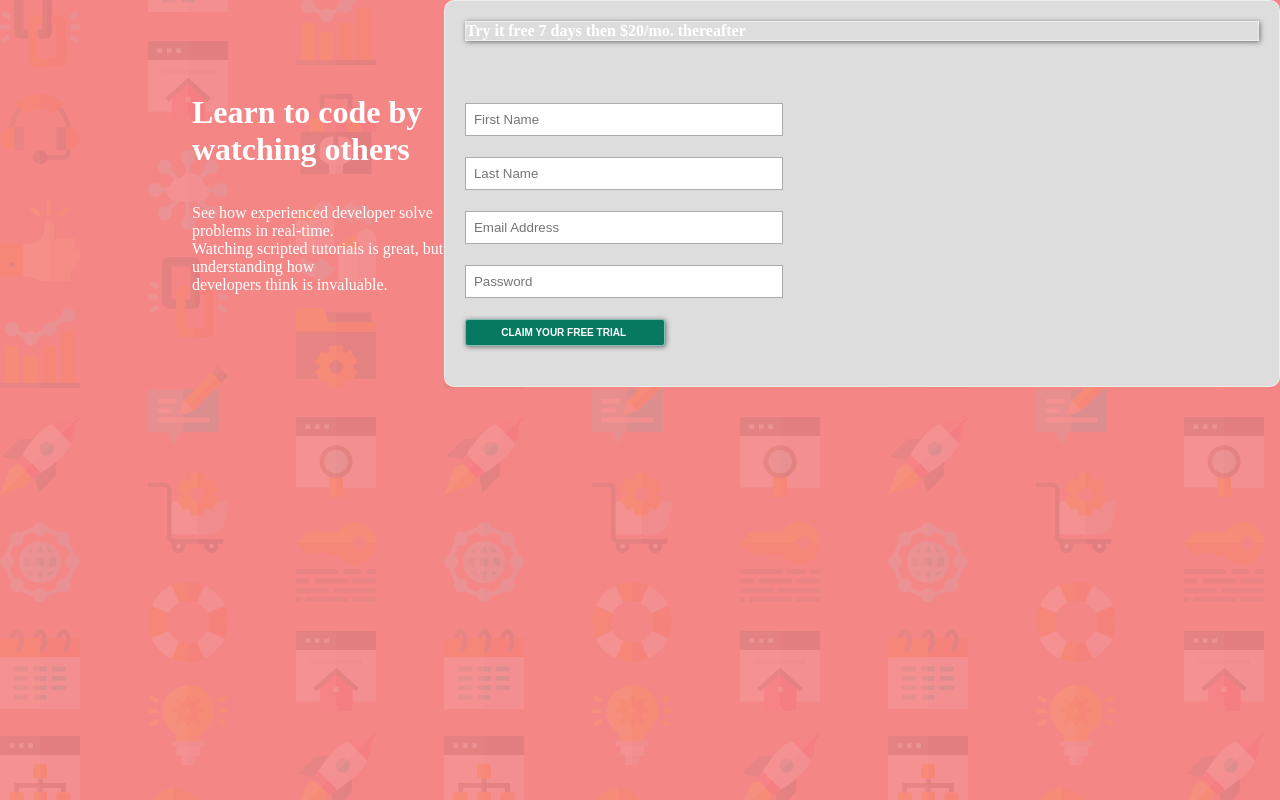
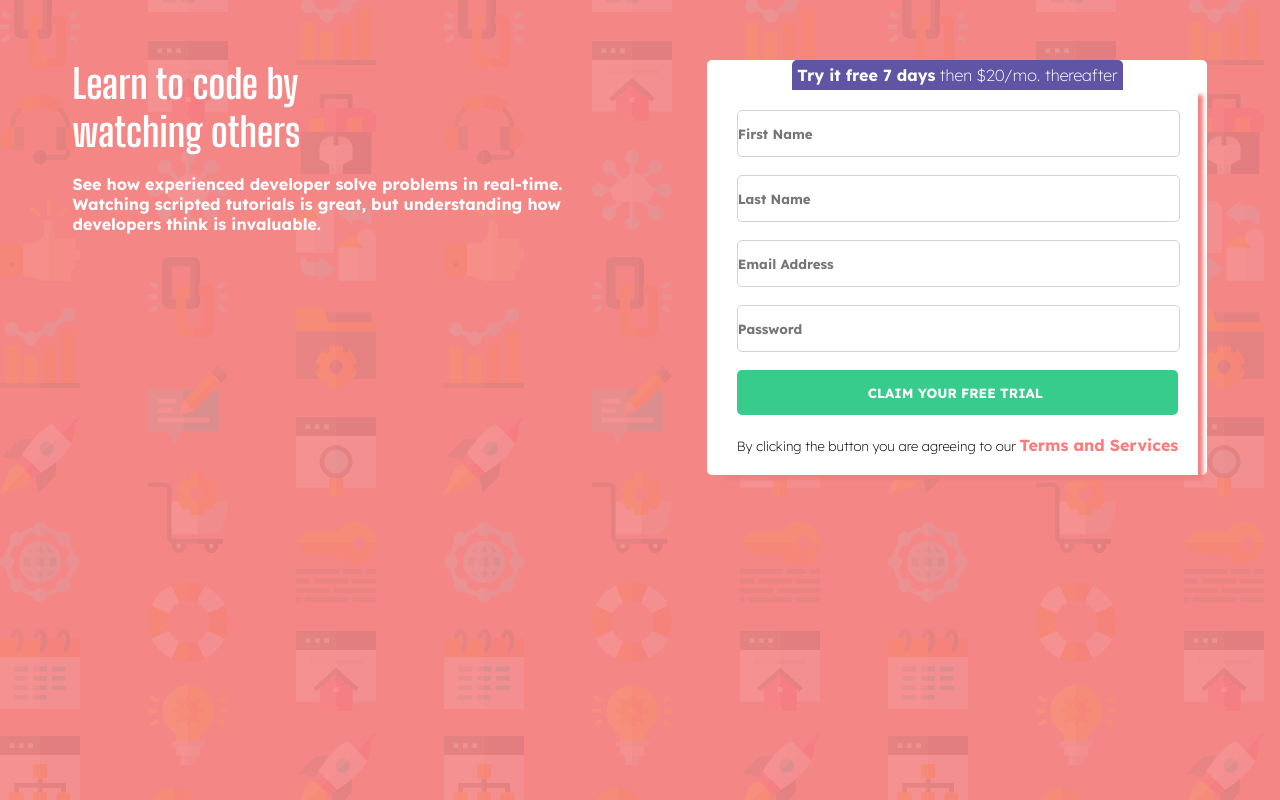
Before and after one commit to drizla01/css_demo2, a plain HTML site: page index.html in a window 1280 px wide. Drawn offline with Linux system fonts and the light colour scheme.

Commit message:
Update index.html

```diff
--- a/index.html
+++ b/index.html
@@ -4,114 +4,151 @@
     <meta charset="UTF-8" />
     <meta http-equiv="X-UA-Compatible" content="IE=edge" />
     <meta name="viewport" content="width=device-width, initial-scale=1.0" />
+    <link rel="stylesheet" href="style.css">
+    <link rel="preconnect" href="https://fonts.googleapis.com">
+    <link rel="preconnect" href="https://fonts.gstatic.com" crossorigin>
+    <link href="https://fonts.googleapis.com/css2?family=Big+Shoulders+Display:wght@700&family=Lexend+Deca:wght@200;700&display=swap" rel="stylesheet">
     <title>Registration page</title>
   </head>
   <body>
     <style>
-        *{
+      * {
   margin: 0;
   padding: 0;
 }
-        body{
+body {
   background: url("./images/bg-intro-desktop.png");
   background-color: rgb(245, 134, 134);
+  display: grid;
+  height: 100%;
 }
-        .page{
+.page {
   display: flex;
-            justify-content:space-between;
-            align-items: center ;
+  justify-content: space-around;
+  padding-top: 60px;
+}
+.para h1 {
+  font-family: "Big Shoulders Display", cursive;
+  color: #fff;
+  text-align: start;
+  font-size: 40px;
+  font-weight: 700;
+}
+.para p {
+  font-family: "Lexend Deca", sans-serif;
+  font-weight: 550;
+  color: #fff;
+  font-size: 16px;
+}
+.container {
+  width: 500px;
+  background: #fff;
+  border-radius: 5px;
+  place-items: center;
+  font-family: "Lexend Deca", sans-serif;
+}
+.container .head {
+  background: hsl(248, 32%, 49%);
+  border-top-right-radius: 5px;
+  border-top-left-radius: 5px;
+  text-align: center;
+  color: #fff;
+  padding: 5px 5px;
+}
+.container form {
+  padding: 20px 20px 20px 20px;
+  box-shadow: 5px 5px 4px lightcoral;
+}
 
+.container form .input-field {
+  height: 45px;
+  margin-bottom: 20px;
+  position: relative;
 }
-        .para{
-            padding-left: 15%;
+.container form .input-field input {
+  height: 100%;
+  width: 100%;
+  outline: none;
+  border-radius: 5px;
+  border: 1px solid lightgray;
+  font-family: "Lexend Deca", sans-serif;
+  font-weight: bold;
+}
+
+.container form .button input {
+  padding-left: 0px;
+  border: 1px solid;
+  background: hsl(154, 59%, 51%);
+  cursor: pointer;
+  border: none;
   color: #fff;
 }
-           .form{
 
-            background-color: #ddd;
-            width: 100%;
-            font-size: 18px;
-            border-radius: 10px;
-            border: 1px solid rgba(255, 255, 255, 0.5);
+.container form .disclaimer {
+  text-align: center;
+}
 
+.container form .disclaimer a {
+  color: hsl(0, 100%, 74%);
+  text-decoration: none;
 }
-        form#register{
-            margin: 20px;
 
-        }
-    input#name{
-    padding: 8px;
-    width: 300px;
-    background-color: #fff;
-    border: 1px solid rgba(17, 2, 2, 0.329);
-}
-    input#submit{
-    width: 200px;
-    padding: 7px;
-    justify-items: center;
-    font-size: 10px;
-    font-weight: 600;
-    border: none;
-    border-radius: 3px;
-    background-color: rgb(7, 121, 96);
-    color: #fff;
-    cursor: pointer;
-    border: 1px solid rgba(255, 255, 255, 0.5);
-    box-shadow: 1px 1px 5px rgba(0, 0, 0, 0.5);
-    margin-bottom: 20px;
-}
-form h3{
-    color: #fff;
-    font-size: 16px;
-    border: 1px solid rgba(255, 255, 255, 0.5);
-    box-shadow: 1px 1px 5px rgba(0, 0, 0, 0.5);
-    margin-bottom: 20px;
-
-}
     </style>
     <div class="page">
       <div class="para">
           <h1>Learn to code by <br> watching others</h1>
-        <br><br>
+          <br>
         <p>
           See how experienced developer solve problems in real-time. <br />
           Watching scripted tutorials is great, but understanding how <br />
           developers think is invaluable.
         </p>
       </div>
-      <div class="form">
-        <form id="register" method="post">
-            <div><h3> <strong>  Try it free 7 days</strong> then $20/mo. thereafter</h3></div>
-          <br /><br />
+          <div class="container">
+            <div class="head"><span class="title">
+              <strong> Try it free 7 days</strong> then $20/mo. thereafter
+            </span></div>
+        <form>
+          <div class="input-field">
           <input
             type="text"
             name="fname"
             id="name"
             placeholder="First Name"
           />
-          <br /><br />
+        </div>
+          <div class="input-field">
           <input
             type="text"
             name="lname"
             id="name"
             placeholder="Last Name"
           />
-          <br /><br />
+        </div>
+       <div class="input-field">
           <input
             type="email"
             name="email"
             id="name"
             placeholder="Email Address"
           />
-          <br /><br />
+        </div>
+       <div class="input-field">
           <input
             type="password"
             name="password"
             id="name"
             placeholder="Password"
           />
-          <br /><br />
+        </div>
+        <div class="input-field button">
           <input type="submit" value="CLAIM YOUR FREE TRIAL " name="submit" id="submit" />
+        </div>
+        <div class="disclaimer"><small>By clicking the button
+           you are agreeing to our </small><a href="#"><strong> Terms and Services</strong></a></div>
+        </form>
+
+        </div>
     </div>
     </div>
   </body>
```
Lines whose indentation alone changed are shown as unchanged.
